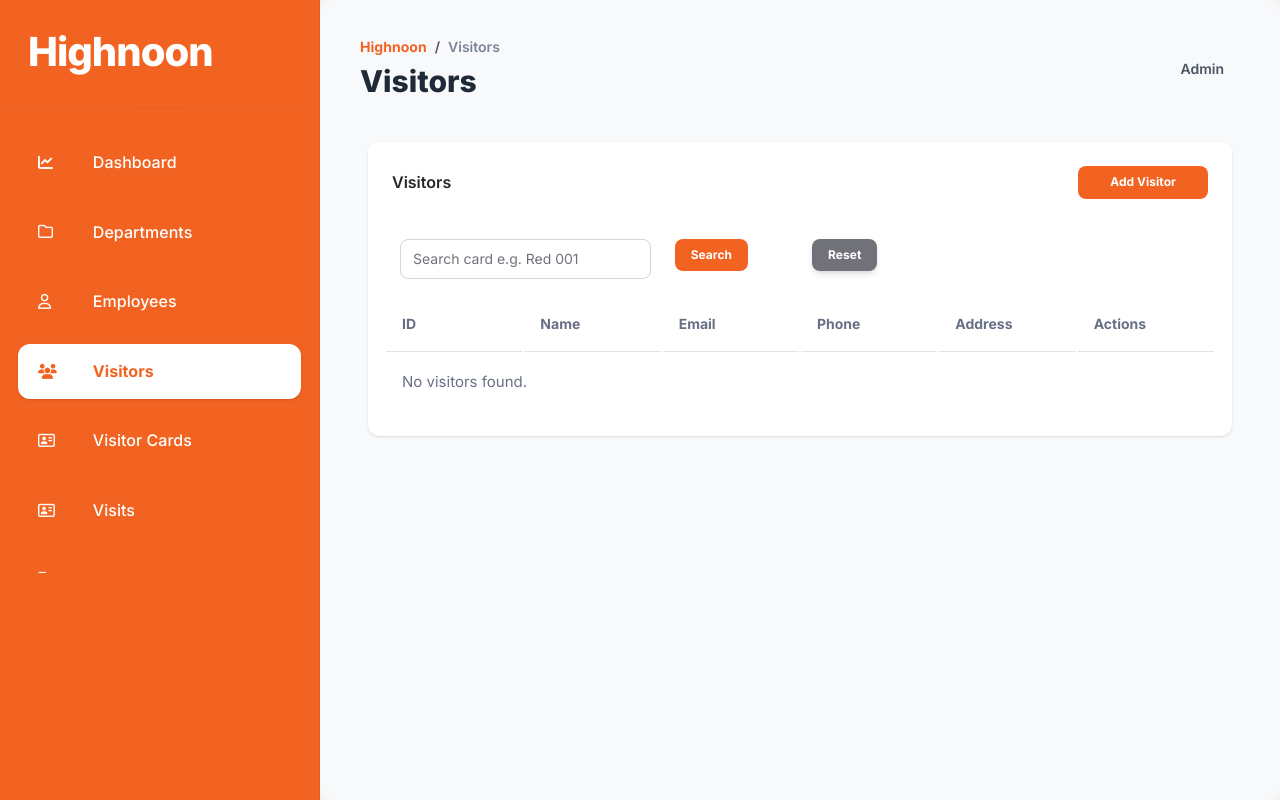
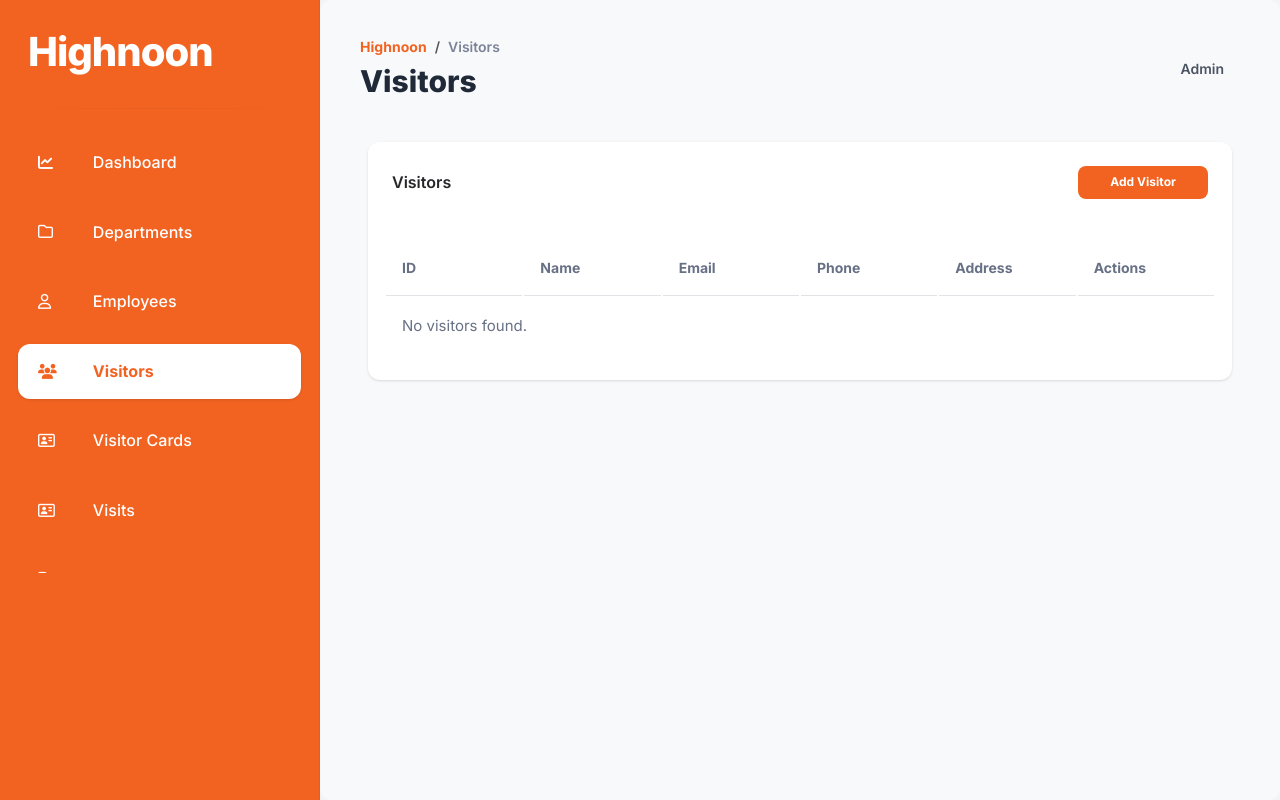
Before and after one commit to hashir500/HNL-VISITOR-MANAGEMENT-SYSTEM-, a Django app: page /visitors/ in a window 1280 px wide. Run offline with Django 5.2, Linux system fonts and the light colour scheme; data that the repository does not hold is empty; some libraries are stand-ins or nearby versions.

Commit message:
visit tab search bar position allignment

```diff
--- a/highnoon_vms/visitors/templates/visitors/visitor_list.html
+++ b/highnoon_vms/visitors/templates/visitors/visitor_list.html
@@ -17,29 +17,6 @@
 
   <div class="card-body px-0 pt-0 pb-2">
     <div class="table-responsive p-3">
-      <form method="GET" class="px-3 pb-3">
-  <div class="row">
-    <div class="col-md-4">
-      <input type="text"
-             name="search"
-             class="form-control"
-             placeholder="Search card e.g. Red 001"
-             value="{{ search }}">
-    </div>
-
-    <div class="col-md-2">
-      <button type="submit" class="btn btn-primary btn-sm py-2 px-3 mb-0">
-        Search
-      </button>
-    </div>
-
-    <div class="col-md-2">
-      <a href="{% url 'visit_list' %}" class="btn btn-secondary btn-sm py-2 px-3 mb-0">
-        Reset
-      </a>
-    </div>
-  </div>
-</form>
       <table class="table align-items-center mb-0">
         <thead>
           <tr>
```
